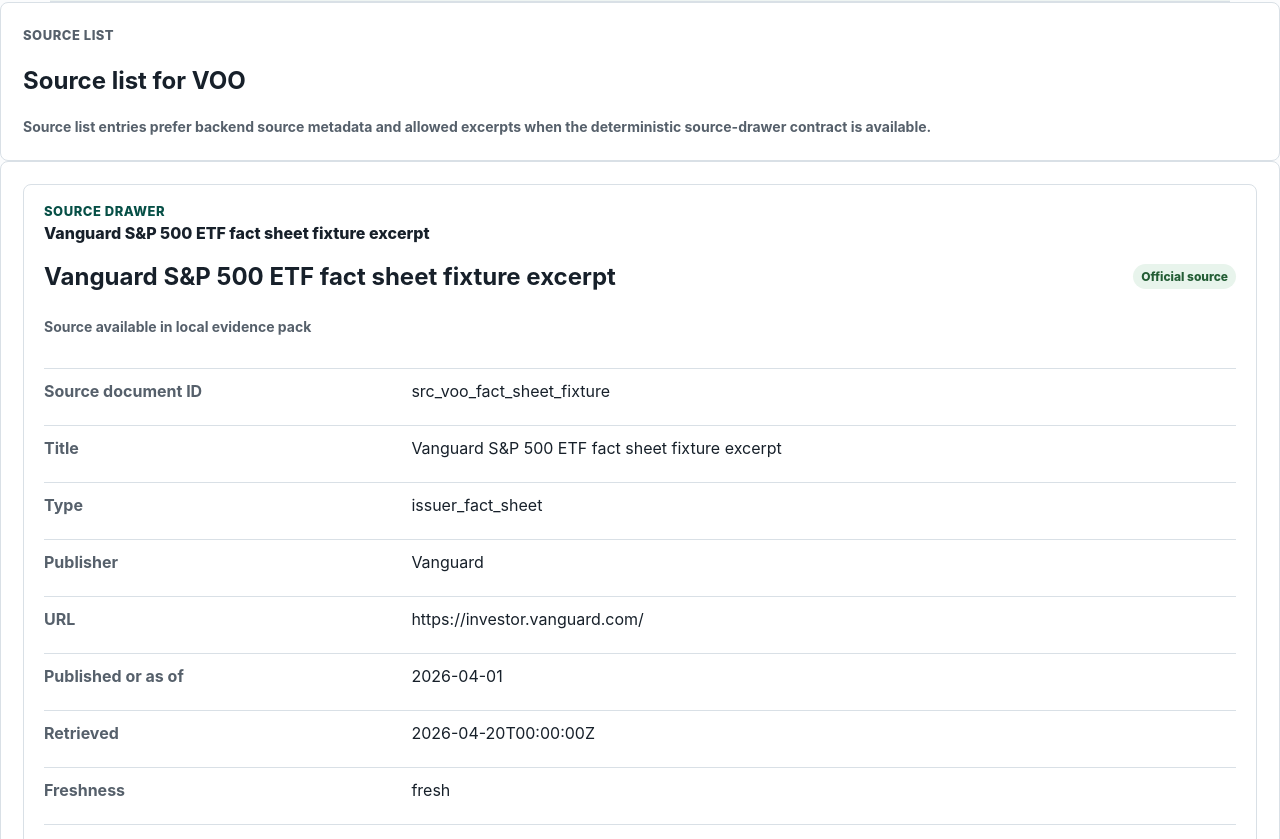
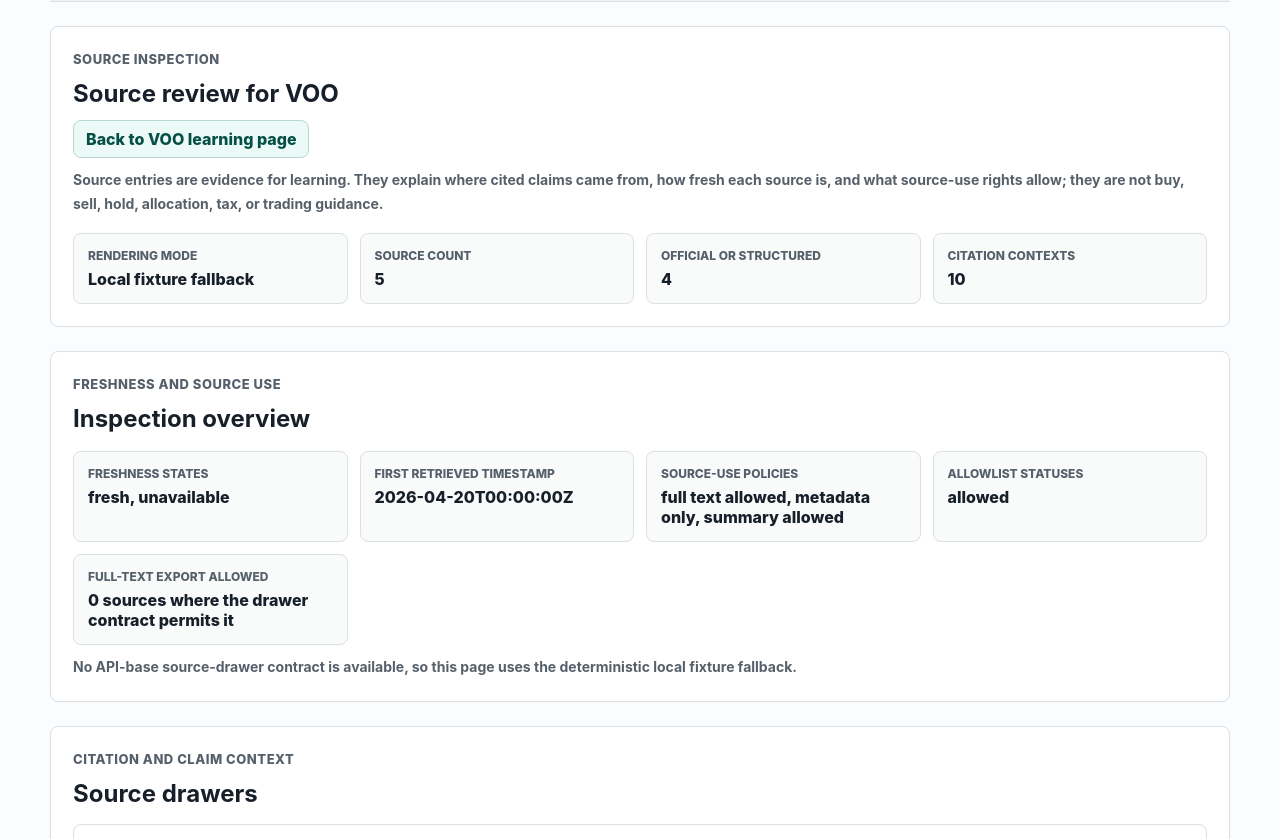
Before and after one commit to doyleyeh/learn-the-ticker, a Next.js app in the folder apps/web/: page /assets/VOO/sources in a window 1280 px wide. Shown: the part 521-1360 px from the top of the page. Built offline with nearby package versions, Linux system fonts and the light colour scheme; no server answers.

Commit message:
feat(T-070): align source-list page with PRD source inspection flow
Run ID: 20260424T213305Z

Quality gate: passed

```diff
--- a/apps/web/app/assets/[ticker]/sources/page.tsx
+++ b/apps/web/app/assets/[ticker]/sources/page.tsx
@@ -18,6 +18,20 @@
   params: Promise<{
     ticker: string;
   }>;
+};
+
+const SOURCE_LIST_SECTION_ORDER =
+  "header,source_inspection_summary,freshness_source_use_overview,source_entries,educational_source_use_note";
+
+type SourceListSource = ReturnType<typeof toSourceDrawerDocument> & {
+  allowedExcerptNote?: string | null;
+};
+
+type SourceListEntry = {
+  source: SourceListSource;
+  claim: string;
+  contexts: ReturnType<typeof getCitationContextsForSource>;
+  drawerState: SourceDrawerState;
 };
 
 function sourceListStateFromSearch(status: string) {
@@ -64,6 +78,30 @@
   return "No source metadata is rendered for this source-list state.";
 }
 
+function displayValue(value?: string | null) {
+  return value && value.trim().length ? value : "Unknown";
+}
+
+function humanizePolicy(value?: string | null) {
+  return displayValue(value).replaceAll("_", " ");
+}
+
+function isOfficialOrStructuredSource(source: SourceListSource) {
+  const sourceType = source.source_type.toLowerCase();
+  const sourceQuality = source.source_quality.toLowerCase();
+  return (
+    source.isOfficial ||
+    sourceQuality === "official" ||
+    sourceQuality === "issuer" ||
+    sourceType.includes("sec") ||
+    sourceType.includes("issuer") ||
+    sourceType.includes("prospectus") ||
+    sourceType.includes("fact") ||
+    sourceType.includes("holdings") ||
+    sourceType.includes("structured")
+  );
+}
+
 export function generateStaticParams() {
   return Object.keys(assetFixtures).map((ticker) => ({ ticker }));
 }
@@ -93,13 +131,23 @@
 
   if (listState !== "available" || !asset) {
     return (
-      <main>
+      <main
+        data-prd-source-list-marker="source-list-blocked-or-limited-flow-v1"
+        data-source-list-section-order={SOURCE_LIST_SECTION_ORDER}
+      >
         <section className="plain-panel" data-source-list-state={listState} data-source-list-asset={ticker}>
           <div className="section-heading">
             <p className="eyebrow">Source list</p>
             <h1>{ticker.toUpperCase()} source-list view</h1>
           </div>
           <p className="source-gap-note" data-source-list-unsupported>{sourceListUnavailableMessage(listState)}</p>
+          <p className="source-gap-note" data-source-list-blocked-copy>
+            Source access is limited to supported, same-asset evidence packs. This page does not create generated
+            summaries, chat answers, comparisons, or risk explanations for blocked or unavailable asset states.
+          </p>
+          <nav className="source-list-nav" aria-label="Source-list navigation">
+            <a href="/">Back to search</a>
+          </nav>
         </section>
       </main>
     );
@@ -124,28 +172,120 @@
       drawerState: sourceDrawerStateFromFreshnessState(drawerSource.freshness_state)
     };
   });
-  const drawerEntries = backendSourceDrawer ? backendSourceDrawer.entries : localDrawerSources;
+  const drawerEntries: SourceListEntry[] = backendSourceDrawer ? backendSourceDrawer.entries : localDrawerSources;
   const renderedListState = backendSourceDrawer?.drawerState ?? listState;
   const renderingMode = backendSourceDrawer ? "backend_contract" : "local_fixture";
+  const sourceCount = drawerEntries.length;
+  const officialOrStructuredSourceCount = drawerEntries.filter((entry) => isOfficialOrStructuredSource(entry.source)).length;
+  const citationContextCount = drawerEntries.reduce((total, entry) => total + entry.contexts.length, 0);
+  const firstRetrievedAt = drawerEntries[0]?.source.retrieved_at;
+  const freshnessStates = [...new Set(drawerEntries.map((entry) => entry.source.freshness_state))];
+  const sourceUsePolicies = [...new Set(drawerEntries.map((entry) => entry.source.source_use_policy))];
+  const allowlistStatuses = [...new Set(drawerEntries.map((entry) => entry.source.allowlist_status))];
+  const canExportFullTextCount = drawerEntries.filter((entry) => entry.source.permitted_operations?.can_export_full_text).length;
 
   return (
-    <main>
-      <AssetHeader asset={asset} />
+    <main
+      data-prd-source-list-marker="supported-source-list-inspection-flow-v1"
+      data-source-list-section-order={SOURCE_LIST_SECTION_ORDER}
+      data-source-list-rendering={renderingMode}
+      data-source-list-no-api-base-fallback={backendSourceDrawer ? "not_used" : "deterministic_local_fixture"}
+      data-source-list-trust-metric-readiness="source_drawer_usage,citation_coverage,freshness_accuracy"
+    >
+      <AssetHeader asset={asset} layoutMarker="source_list_header" />
       <section
         className="plain-panel"
+        aria-labelledby="source-inspection-summary"
+        data-prd-section="source_inspection_summary"
         data-source-list-state={renderedListState}
         data-source-list-asset={asset.ticker}
         data-source-list-rendering={renderingMode}
+        data-source-list-source-count={sourceCount}
+        data-source-list-official-structured-count={officialOrStructuredSourceCount}
+        data-source-list-citation-context-count={citationContextCount}
       >
         <div className="section-heading">
-          <p className="eyebrow">Source list</p>
-          <h1>Source list for {asset.ticker}</h1>
+          <p className="eyebrow">Source inspection</p>
+          <h2 id="source-inspection-summary">Source review for {asset.ticker}</h2>
         </div>
+        <nav className="source-list-nav" aria-label="Source-list navigation">
+          <a href={`/assets/${asset.ticker}`}>Back to {asset.ticker} learning page</a>
+        </nav>
         <p className="source-gap-note">
-          Source list entries prefer backend source metadata and allowed excerpts when the deterministic source-drawer contract is available.
+          Source entries are evidence for learning. They explain where cited claims came from, how fresh each source is,
+          and what source-use rights allow; they are not buy, sell, hold, allocation, tax, or trading guidance.
+        </p>
+        <dl className="source-list-summary-grid">
+          <div>
+            <dt>Rendering mode</dt>
+            <dd>{renderingMode === "backend_contract" ? "Backend source-drawer contract" : "Local fixture fallback"}</dd>
+          </div>
+          <div>
+            <dt>Source count</dt>
+            <dd>{sourceCount}</dd>
+          </div>
+          <div>
+            <dt>Official or structured</dt>
+            <dd>{officialOrStructuredSourceCount}</dd>
+          </div>
+          <div>
+            <dt>Citation contexts</dt>
+            <dd>{citationContextCount}</dd>
+          </div>
+        </dl>
+      </section>
+      <section
+        className="plain-panel"
+        aria-labelledby="source-freshness-source-use-overview"
+        data-prd-section="freshness_source_use_overview"
+        data-source-list-freshness-overview
+        data-source-list-freshness-states={freshnessStates.join(",") || "unknown"}
+        data-source-list-source-use-policies={sourceUsePolicies.join(",") || "unknown"}
+        data-source-list-allowlist-statuses={allowlistStatuses.join(",") || "unknown"}
+        data-source-list-full-text-export-count={canExportFullTextCount}
+      >
+        <div className="section-heading">
+          <p className="eyebrow">Freshness and source use</p>
+          <h2 id="source-freshness-source-use-overview">Inspection overview</h2>
+        </div>
+        <dl className="source-list-summary-grid">
+          <div>
+            <dt>Freshness states</dt>
+            <dd>{freshnessStates.map(humanizePolicy).join(", ") || "Unknown"}</dd>
+          </div>
+          <div>
+            <dt>First retrieved timestamp</dt>
+            <dd>{displayValue(firstRetrievedAt)}</dd>
+          </div>
+          <div>
+            <dt>Source-use policies</dt>
+            <dd>{sourceUsePolicies.map(humanizePolicy).join(", ") || "Unknown"}</dd>
+          </div>
+          <div>
+            <dt>Allowlist statuses</dt>
+            <dd>{allowlistStatuses.map(humanizePolicy).join(", ") || "Unknown"}</dd>
+          </div>
+          <div>
+            <dt>Full-text export allowed</dt>
+            <dd>{canExportFullTextCount} sources where the drawer contract permits it</dd>
+          </div>
+        </dl>
+        <p className="source-gap-note" data-source-list-rendering-note>
+          {renderingMode === "backend_contract"
+            ? "This page is rendering the existing backend source-drawer contract for same-asset sources."
+            : "No API-base source-drawer contract is available, so this page uses the deterministic local fixture fallback."}
         </p>
       </section>
-      <section className="plain-panel" aria-label="Source list entries">
+      <section
+        className="plain-panel source-list-entry-section"
+        aria-labelledby="source-list-entries"
+        data-prd-section="source_entries"
+        data-source-list-entry-count={sourceCount}
+      >
+        <div className="section-heading">
+          <p className="eyebrow">Citation and claim context</p>
+          <h2 id="source-list-entries">Source drawers</h2>
+        </div>
         {drawerEntries.length === 0 ? (
           <p className="source-gap-note" data-source-list-empty-state>
             No source documents are available for this supported source-list state.
@@ -162,6 +302,21 @@
           ))
         )}
       </section>
+      <section
+        className="plain-panel"
+        aria-labelledby="source-use-note"
+        data-prd-section="educational_source_use_note"
+        data-source-list-educational-note
+      >
+        <div className="section-heading">
+          <p className="eyebrow">How to read sources</p>
+          <h2 id="source-use-note">Educational source-use note</h2>
+        </div>
+        <p>
+          Official and structured sources are preferred for stable facts. Stale, unknown, unavailable, partial, and
+          insufficient-evidence states should be read as limits on what the product can verify, not as signals to trade.
+        </p>
+      </section>
     </main>
   );
 }
--- a/apps/web/styles/globals.css
+++ b/apps/web/styles/globals.css
@@ -452,6 +452,72 @@
   color: var(--unknown);
   font-size: 14px;
   font-weight: 700;
+}
+
+main[data-prd-source-list-marker] > .plain-panel {
+  max-width: 1180px;
+  width: calc(100% - 64px);
+  margin: 24px auto 0;
+}
+
+main[data-prd-source-list-marker] > .plain-panel:last-child {
+  margin-bottom: 54px;
+}
+
+.source-list-nav {
+  display: flex;
+  flex-wrap: wrap;
+  gap: 10px;
+  margin: 12px 0 0;
+}
+
+.source-list-nav a {
+  display: inline-flex;
+  min-height: 38px;
+  align-items: center;
+  justify-content: center;
+  padding: 7px 12px;
+  border: 1px solid #b7d7d0;
+  border-radius: 8px;
+  background: #ecfaf7;
+  color: var(--accent-strong);
+  font-weight: 850;
+  text-decoration: none;
+}
+
+.source-list-summary-grid {
+  display: grid;
+  grid-template-columns: repeat(4, minmax(0, 1fr));
+  gap: 12px;
+  margin: 18px 0 0;
+}
+
+.source-list-summary-grid div {
+  min-width: 0;
+  padding: 14px;
+  border: 1px solid var(--line);
+  border-radius: 8px;
+  background: #f9fbfb;
+}
+
+.source-list-summary-grid dt {
+  margin: 0 0 6px;
+  color: var(--muted);
+  font-size: 12px;
+  font-weight: 850;
+  text-transform: uppercase;
+}
+
+.source-list-summary-grid dd {
+  margin: 0;
+  color: var(--ink);
+  font-weight: 850;
+  overflow-wrap: anywhere;
+}
+
+.source-list-entry-section {
+  display: grid;
+  gap: 16px;
 }
 
 .citation-chip {
@@ -974,9 +1040,15 @@
   .search-row,
   .fact-list div,
   .source-meta div,
+  .source-list-summary-grid,
   .glossary-group-grid,
   .comparison-suggestion-list {
     grid-template-columns: 1fr;
+  }
+
+  main[data-prd-source-list-marker] > .plain-panel {
+    width: calc(100% - 36px);
+    margin-top: 18px;
   }
 
   .relationship-badge-grid,
```
Also changed, not shown: 2 other files (tests, documents, lock files or other folders).
